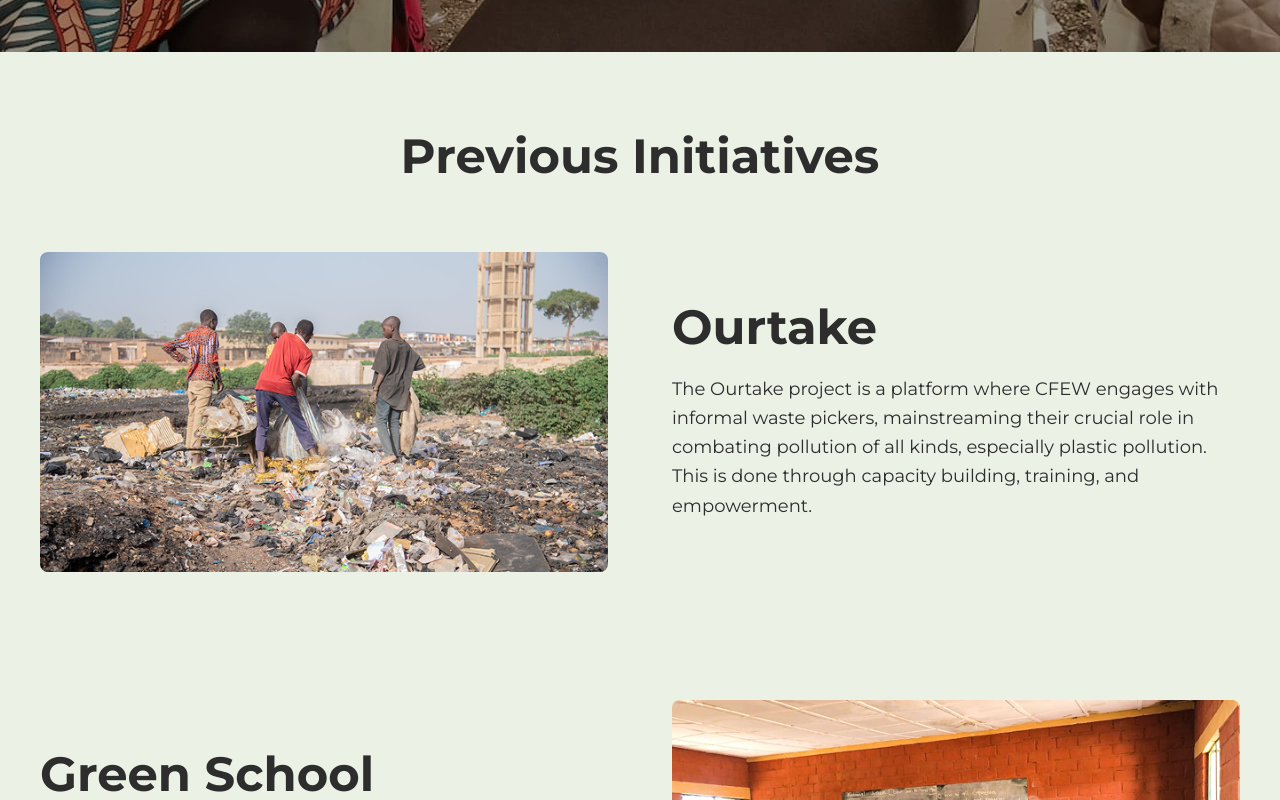
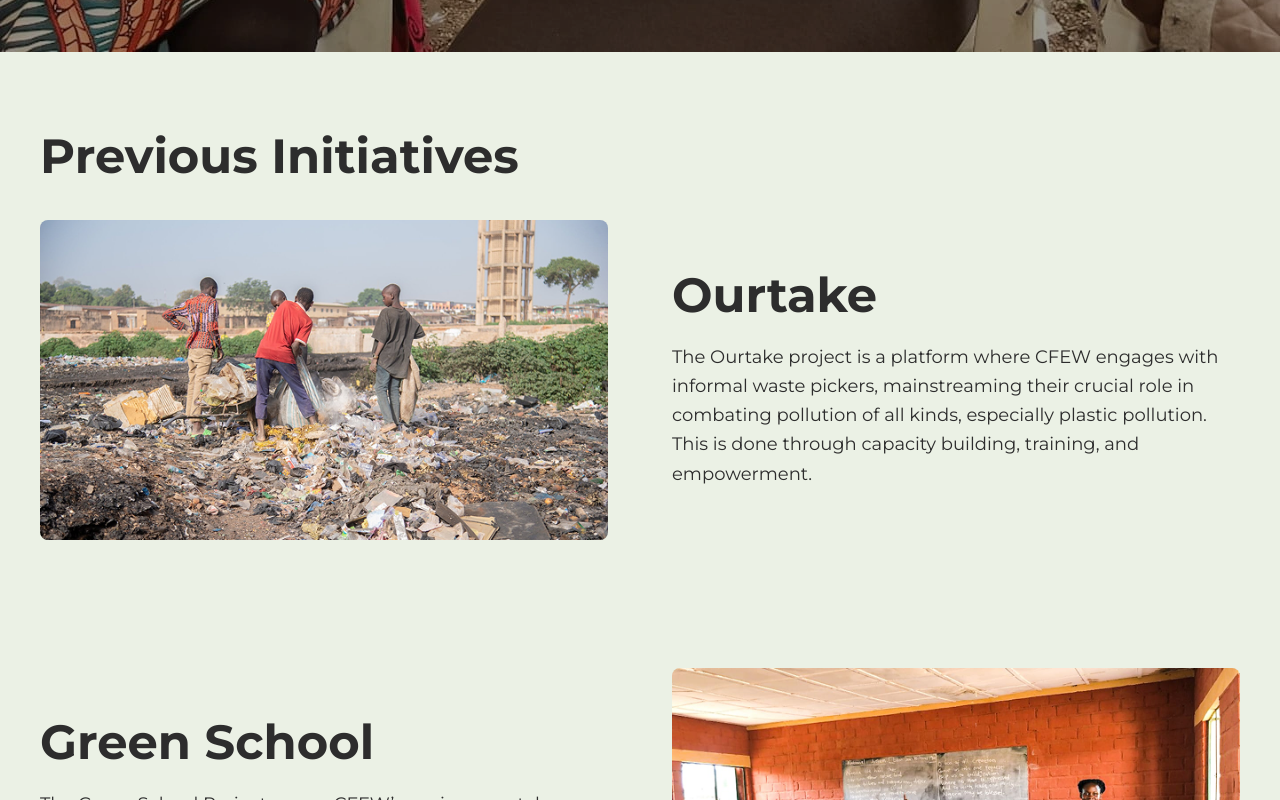
Before and after one commit to Akintayo74/CFEW-website-dian, a React (Vite) app: page /programs in a window 1280 px wide. Shown: the part 880-1680 px from the top of the page. Built offline with nearby package versions, Linux system fonts and the light colour scheme.

Commit message:
Properly space 'PreviousInitiatives' section

```diff
--- a/src/components/ImageText/ImageText.jsx
+++ b/src/components/ImageText/ImageText.jsx
@@ -6,12 +6,13 @@ function ImageText({
   imageAlt = "Image",
   reverse = false,
   title,
+  padding = 'pt-12',
   children,
 }) {
   return (
     <Container>
       <div
-        className={`flex flex-col pt-12 md:gap-10 xl:gap-16 ${
+        className={`${padding} flex flex-col md:gap-10 xl:gap-16 ${
           reverse ? "md:flex-row" : "md:flex-row-reverse"
         }`}
       >
--- a/src/components/PreviousInitiatives/PreviousInitiatives.jsx
+++ b/src/components/PreviousInitiatives/PreviousInitiatives.jsx
@@ -3,20 +3,22 @@ import Section from "../Section";
 import Container from "../Container/Container";
 import ImageText from "../ImageText/ImageText";
 import SectionHeader from '../SectionHeader';
+import Button from '../Button';
 
 function PreviousInitiatives() {
   return (
     <Section>
       <Container>
-        <SectionHeader>
+        <SectionHeader align="text-left" marginBottom="lg:mb-10">
           Previous Initiatives
         </SectionHeader>
       </Container>
-      <div className='text-left text-cfew-dark text-sm flex flex-col gap-10 lg:gap-20 lg:text-lg leading-relaxed h-full'>
+      <div className='text-left text-cfew-dark text-sm flex flex-col gap-10 lg:gap-20 lg:text-lg leading-relaxed h-full mb-12 lg:mb-20'>
         <ImageText
           imageSrc="/previous-initiatives/ourtake.png"
           imageAlt="An image of 3 volunteers clearing strewn trash from the environment."
           title='Ourtake'
+          padding="0"
         >
           <p>
             The Ourtake project is a platform where CFEW engages with informal waste pickers, mainstreaming their crucial role in combating pollution of all kinds, especially plastic pollution. This is done through capacity building, training, and empowerment.
@@ -86,6 +88,10 @@ function PreviousInitiatives() {
           </p>
         </ImageText>
       </div>
+
+      <Button className="bg-cfew-primary-100">
+        Upcoming
+      </Button>
     </Section>
   );
 }
--- a/src/components/SectionHeader/SectionHeader.jsx
+++ b/src/components/SectionHeader/SectionHeader.jsx
@@ -1,7 +1,7 @@
 import React from "react";
 
-function SectionHeader({ children, align = 'text-center' }) {
-  return <h1 className={`${align} text-cfew-dark  text-4xl lg:text-5xl mb-5 font-bold lg:mb-6`}>{children}</h1>;
+function SectionHeader({ children, align = 'text-center', marginBottom = "lg:mb-6" }) {
+  return <h1 className={`${align} text-cfew-dark  text-4xl lg:text-5xl mb-5 font-bold ${marginBottom}`}>{children}</h1>;
 }
 
 export default SectionHeader;
```
